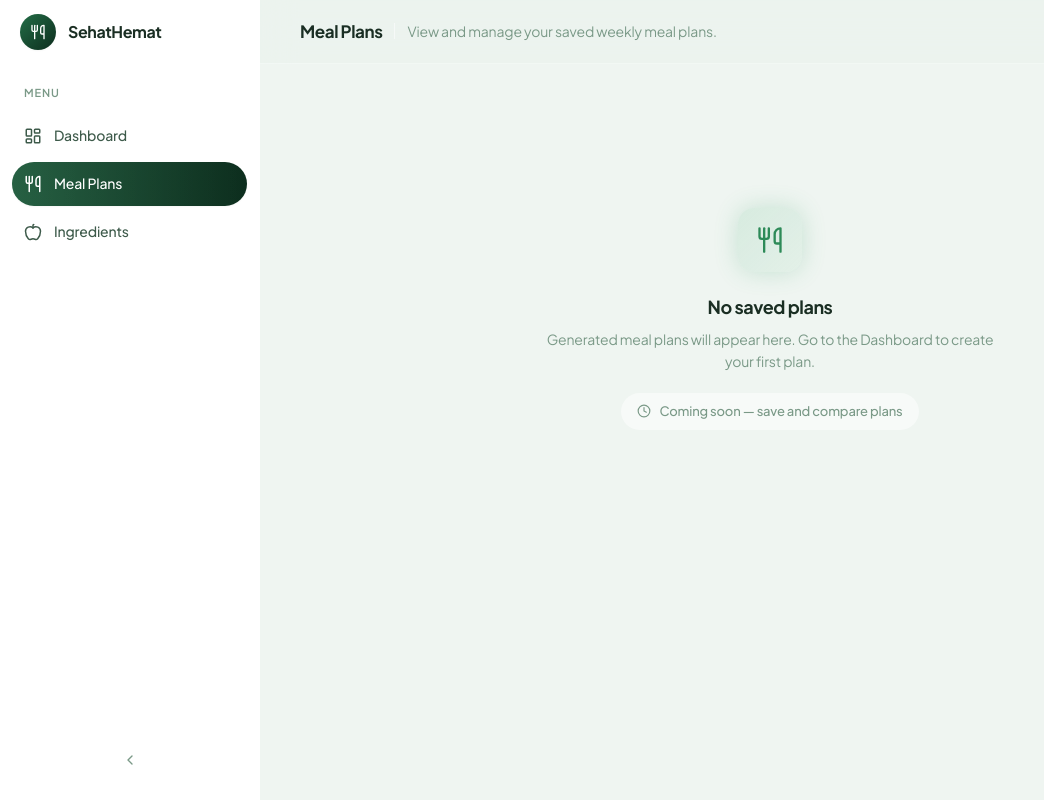
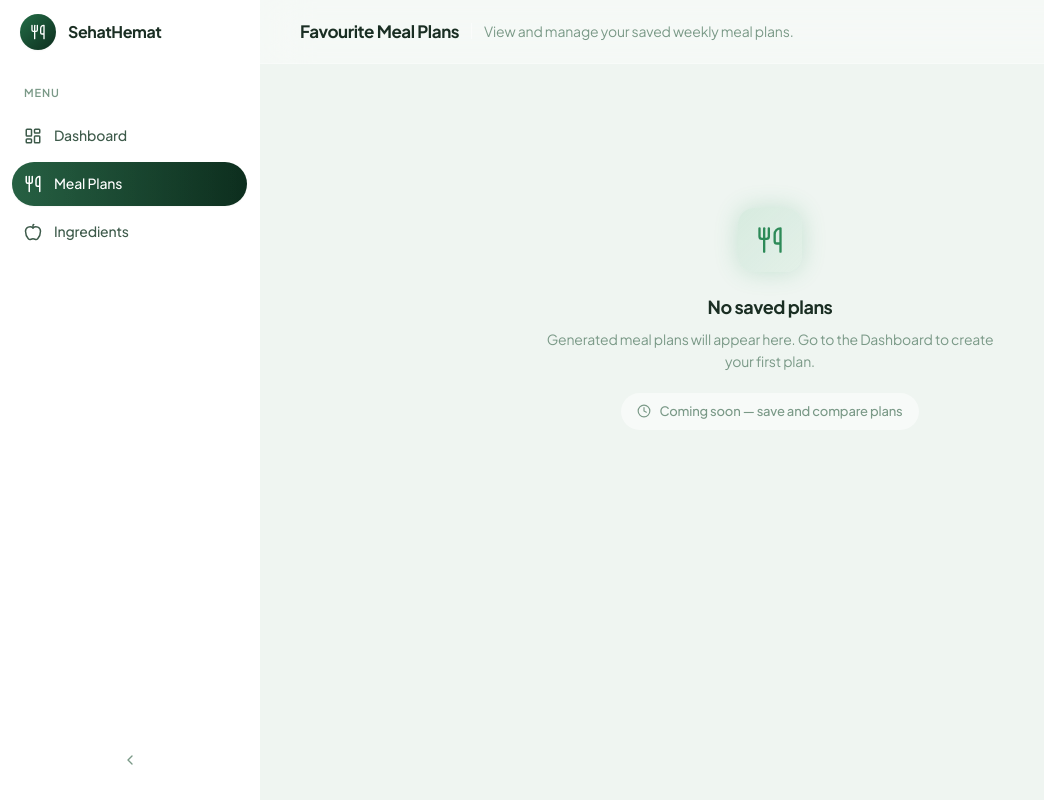
Before and after one commit to aanharits/SehatHemat, a Next.js app: page /dashboard/meal-plans in a window 1280 px wide. Shown: the whole page, without its empty margins (0-1044 px from the left). Built offline with nearby package versions, Linux system fonts and the light colour scheme.

Commit message:
feat: implement saved meal plans page with card components and deletion functionality

```diff
--- a/src/app/dashboard/layout.tsx
+++ b/src/app/dashboard/layout.tsx
@@ -20,7 +20,7 @@ export default function DashboardLayout({
     title = "Ingredients"
     desc = "Browse and manage your ingredients database."
   } else if (pathname === "/dashboard/meal-plans") {
-    title = "Meal Plans"
+    title = "Favourite Meal Plans"
     desc = "View and manage your saved weekly meal plans."
   }
 
@@ -58,7 +58,7 @@ export default function DashboardLayout({
         `}
       >
         {/* Top bar */}
-        <header className="sticky top-0 z-30 flex h-16 items-center gap-4 px-6 lg:px-10 bg-[var(--bg-primary)]/80 backdrop-blur-lg border-b border-[var(--border-subtle)]">
+        <header className="sticky top-0 z-30 flex h-16 items-center gap-4 px-6 lg:px-10 bg-white/40 backdrop-blur-xl border-b border-white/30">
           <MobileSidebarTrigger onClick={() => setMobileOpen(true)} />
           <div className="flex items-center gap-3">
             <h1 className="text-[17px] font-bold text-[var(--text-primary)]">{title}</h1>
```
